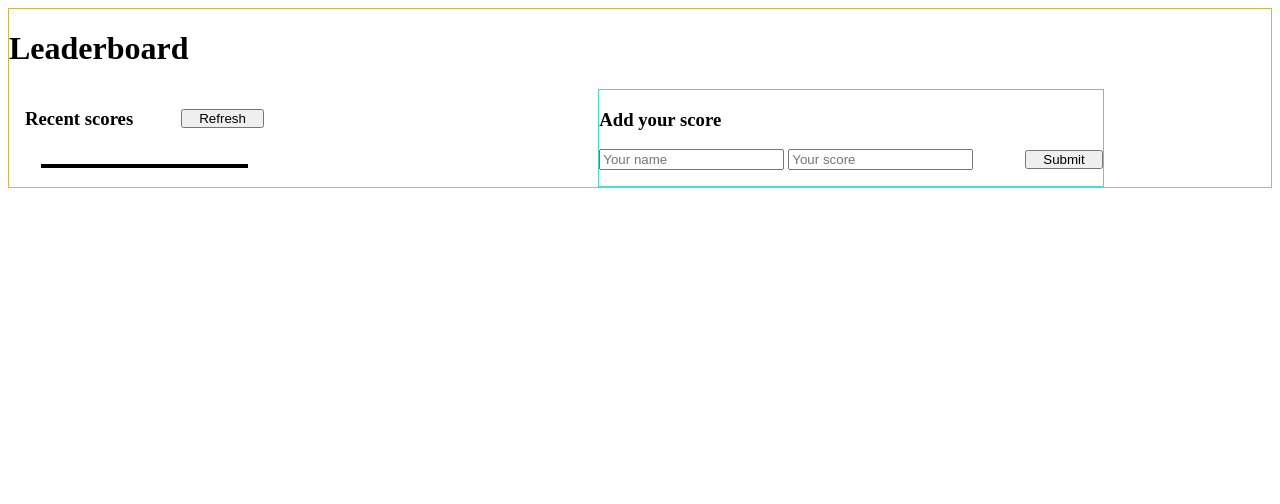
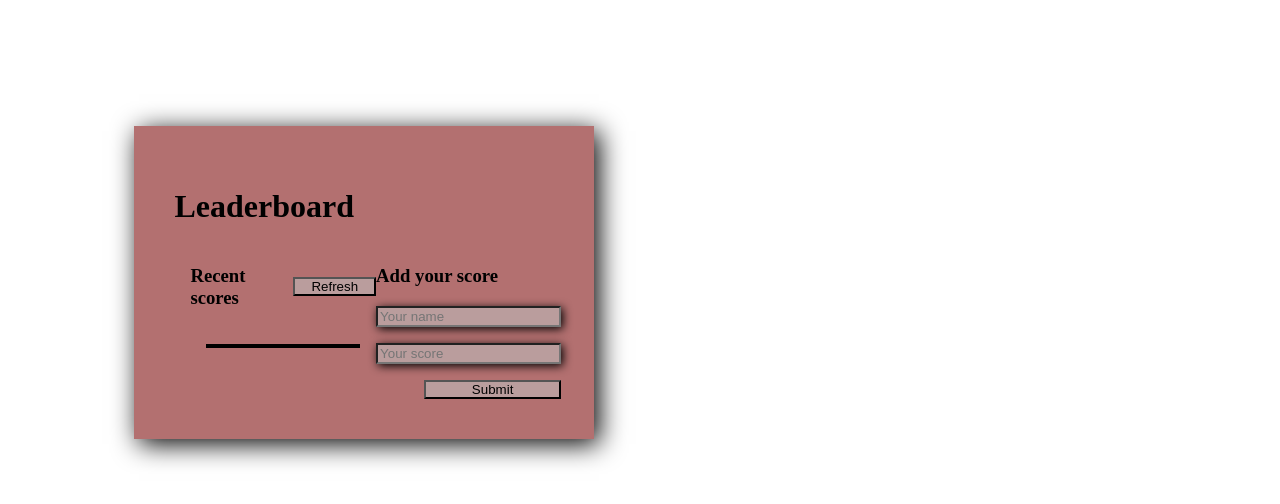
Before and after one commit to Victoria129/leader-board, a website built with webpack: page src/index.html in a window 1280 px wide. Built offline with nearby package versions, Linux system fonts and the light colour scheme; no server answers.

Commit message:
Add styling

```diff
--- a/src/index.css
+++ b/src/index.css
@@ -1,6 +1,15 @@
 .main-wrap {
-  border: 1px solid rgb(209, 182, 74);
+  display:flex;
+  flex-direction: column;
+  align-content: center;
+  max-width: 30%;
+  margin: 10%;
+  padding: 40px;
+  box-shadow: 5px 5px 25px 0px;
+  background-color: rgb(179, 112, 112);
 }
+
+
 
 .inner-wrap {
   margin: 0 auto auto 1rem;
@@ -20,25 +29,51 @@
   display: flex;
   flex-direction: column;
   margin: 0 auto 0 auto;
-  border: 1px solid rgb(69, 217, 207);
+}
+
+form {
+  display: flex;
+  flex-direction: column;
 }
 
 .name {
+  background-color: rgb(186, 157, 157);
   margin-bottom: 1rem;
+  box-shadow: 2px 2px 10px 0px;
 }
 
 .score {
+  background-color: rgb(186, 157, 157);
   margin-bottom: 1rem;
+  box-shadow: 2px 2px 10px 0px;
 }
 
 .refresh {
+  background-color: rgb(186, 157, 157);
   margin-left: 3rem;
   padding: 0 1rem;
 }
 
-.form-btn {
+.refresh:hover {
+  background-color: rgb(235, 218, 218);
   margin-left: 3rem;
   padding: 0 1rem;
+  box-shadow: 2px 2px 10px 0px;
+  cursor: pointer;
+}
+
+.form-btn {
+  background-color: rgb(186, 157, 157);
+  margin-left: 3rem;
+  padding: 0 1rem;
+}
+
+.form-btn:hover {
+  background-color: rgb(235, 218, 218);
+  margin-left: 3rem;
+  padding: 0 1rem;
+  box-shadow: 2px 2px 10px 0px;
+  cursor: pointer;
 }
 
 .list-of-scores {
```
